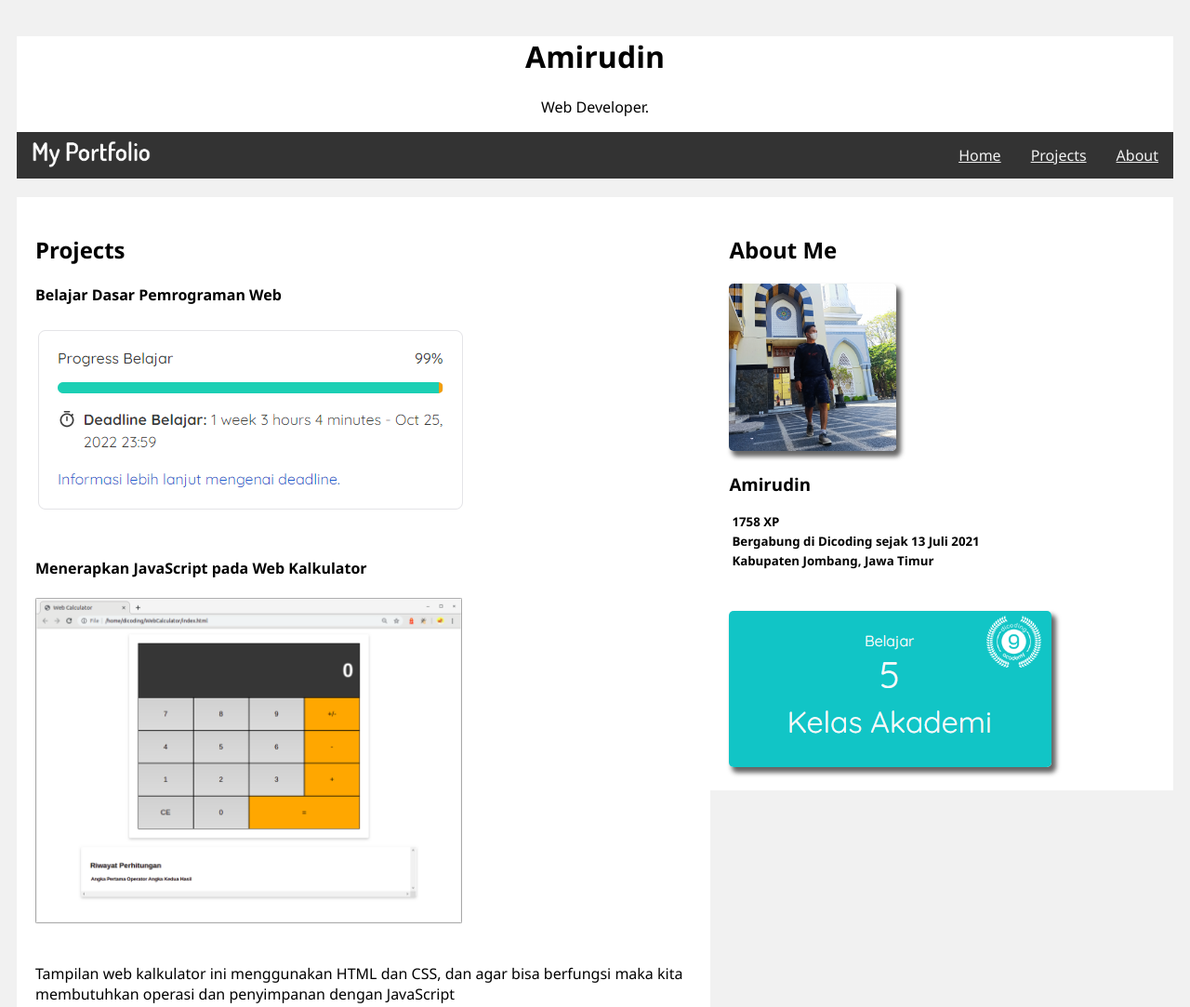
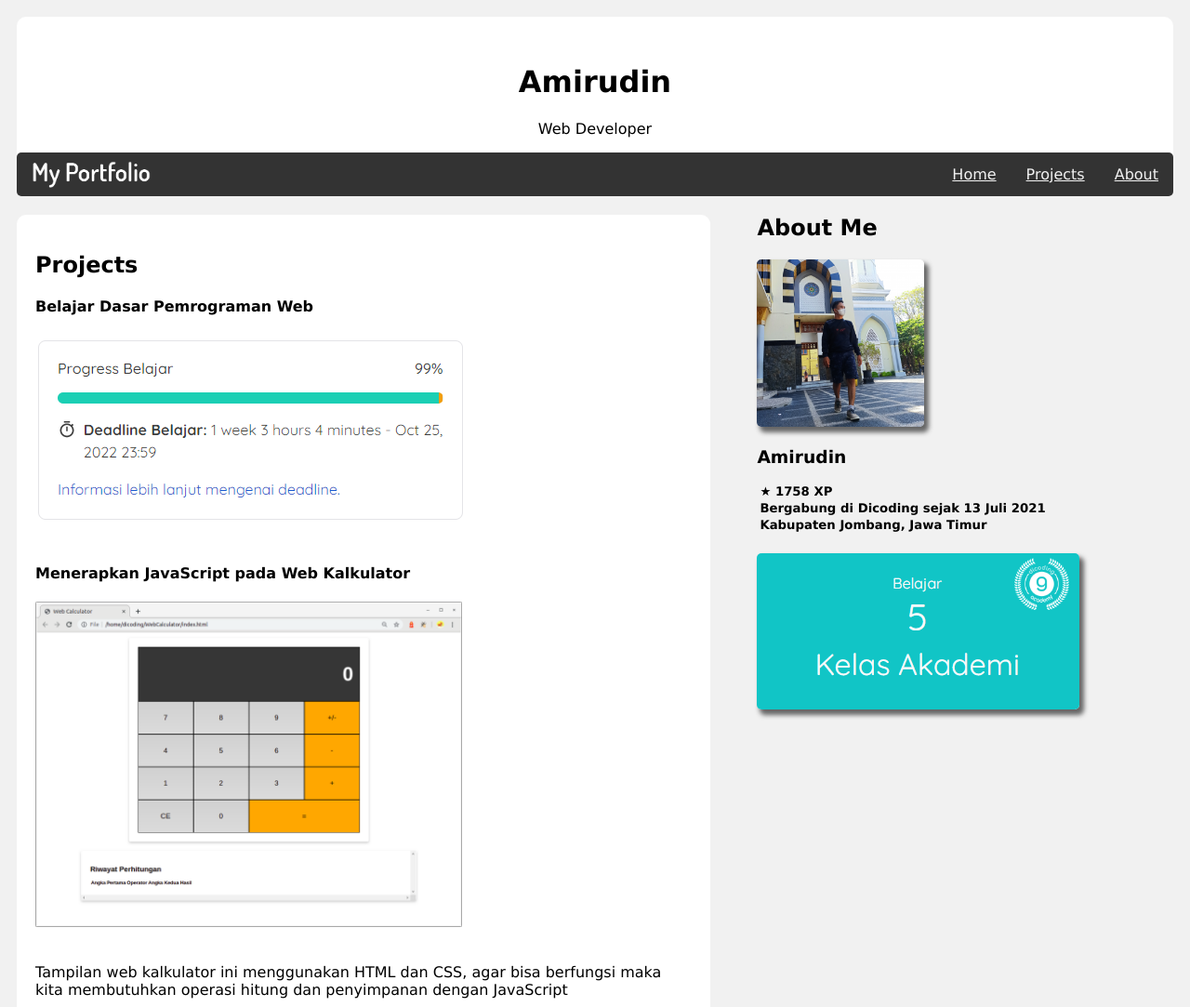
Before and after one commit to amirugamio/portfolio, a plain HTML site: page index.html in a window 1280 px wide. Shown: the top 1083 px of the page at 93% size. Drawn offline with Linux system fonts and the light colour scheme.

Commit message:
rev upload

```diff
--- a/index.html
+++ b/index.html
@@ -11,9 +11,8 @@
     <header>
       <div>
         <h1>Amirudin</h1>
-        <p>Web Developer.</p>
+        <p>Web Developer</p>
       </div>
-
       <div class="topnav">
         <img src="assets/img/home.png" alt="" />
         <a href="#about">About</a>
@@ -23,7 +22,7 @@
     </header>
     <main>
       <div class="row">
-        <article class="leftcolumn" id="content">
+        <article id="content">
           <div class="card">
             <h2>Projects</h2>
             <h4>Belajar Dasar Pemrograman Web</h4>
@@ -34,18 +33,17 @@
             <img src="assets/img/kalkulator.png" style="height: 350px" alt="" />
             <br />
             <br />
-            <p>Tampilan web kalkulator ini menggunakan HTML dan CSS, dan agar bisa berfungsi maka kita membutuhkan operasi dan penyimpanan dengan JavaScript</p>
+            <p>Tampilan web kalkulator ini menggunakan HTML dan CSS, agar bisa berfungsi maka kita membutuhkan operasi hitung dan penyimpanan dengan JavaScript</p>
           </div>
         </article>
-        <aside class="rightcolumn">
-          <div class="card" id="about">
+        <aside>
+          <div id="about">
             <h2>About Me</h2>
             <img src="assets/img/profil.png" style="width: 180px" alt="" />
             <h3>Amirudin</h3>
-            <h5>1758 XP</h5>
+            <h5>&starf; 1758 XP</h5>
             <h5>Bergabung di Dicoding sejak 13 Juli 2021</h5>
             <h5>Kabupaten Jombang, Jawa Timur</h5>
-            <br />
             <img src="assets/img/kelas.png" style="margin-top: 20px" alt="" />
           </div>
         </aside>
--- a/style.css
+++ b/style.css
@@ -1,6 +1,6 @@
 * {
   box-sizing: border-box;
-  font-family: "Segoe UI", Tahoma, Geneva, Verdana, sans-serif;
+  font-family: "Lucida Sans", "Lucida Sans Regular", "Lucida Grande", "Lucida Sans Unicode", Geneva, Verdana, sans-serif;
 }
 
 body {
@@ -9,9 +9,10 @@ body {
 }
 
 header {
-  /* padding: 30px; */
+  padding-top: 30px;
   text-align: center;
   background: white;
+  border-radius: 10px;
 }
 
 h5 {
@@ -24,6 +25,7 @@ h5 {
 .topnav {
   overflow: hidden;
   background-color: #333;
+  border-radius: 5px;
 }
 
 .topnav img {
@@ -46,19 +48,18 @@ h5 {
   color: black;
 }
 
-.leftcolumn {
+article {
   float: left;
   width: 60%;
-  /* padding-left: 50px; */
 }
 
-.rightcolumn {
+aside {
   float: left;
   width: 40%;
-  /* padding: 202px 20px 20px 20px; */
+  padding-left: 50px;
 }
 
-.rightcolumn img {
+aside img {
   border-radius: 5px;
   box-shadow: 4px 5px 5px 1px #666666;
 }
@@ -67,7 +68,7 @@ h5 {
   background-color: white;
   padding: 20px;
   margin-top: 20px;
-  /* border-radius: 10px; */
+  border-radius: 10px;
 }
 
 .row:after {
@@ -81,6 +82,7 @@ footer {
   text-align: center;
   background: #ddd;
   margin-top: 20px;
+  border-radius: 5px;
 }
 
 @media screen and (max-width: 800px) {
```
Also changed, not shown: 1 other file.
